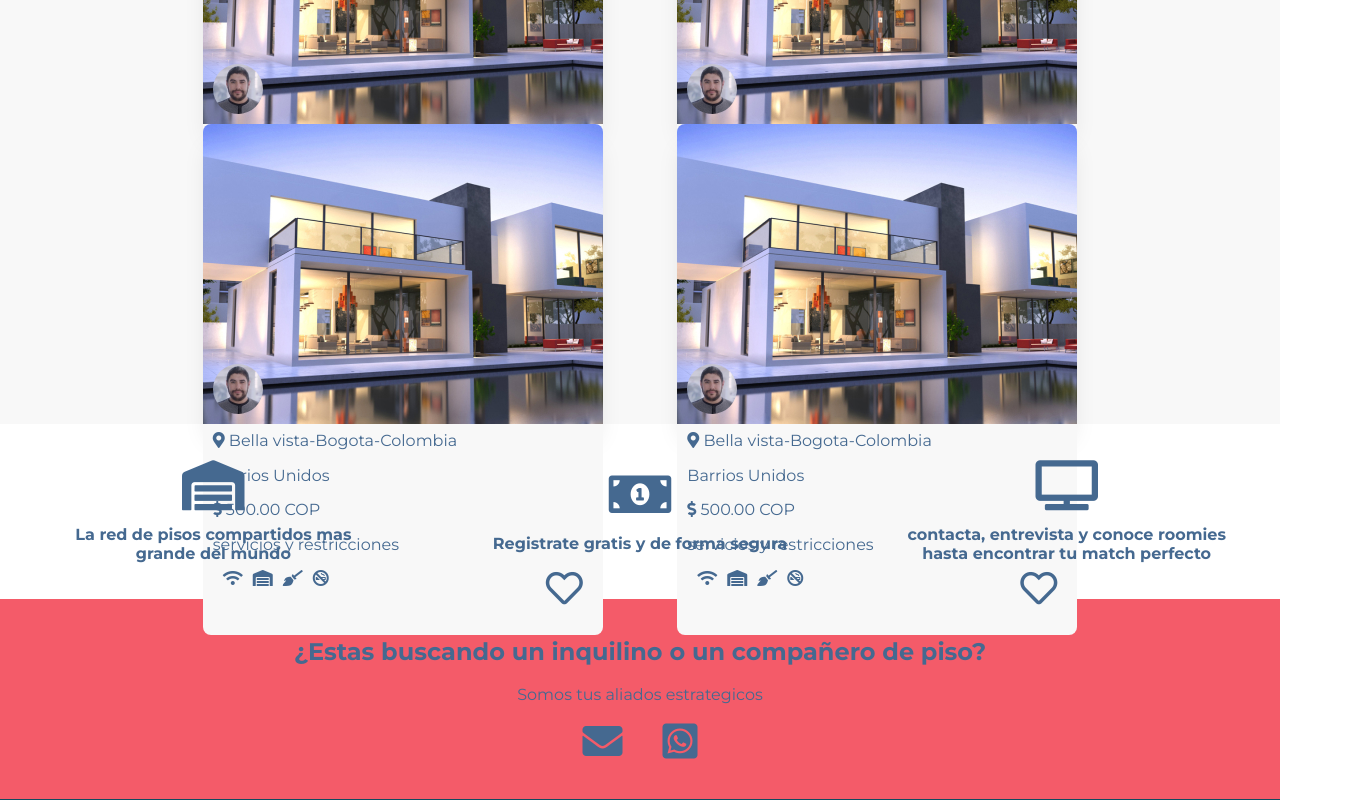
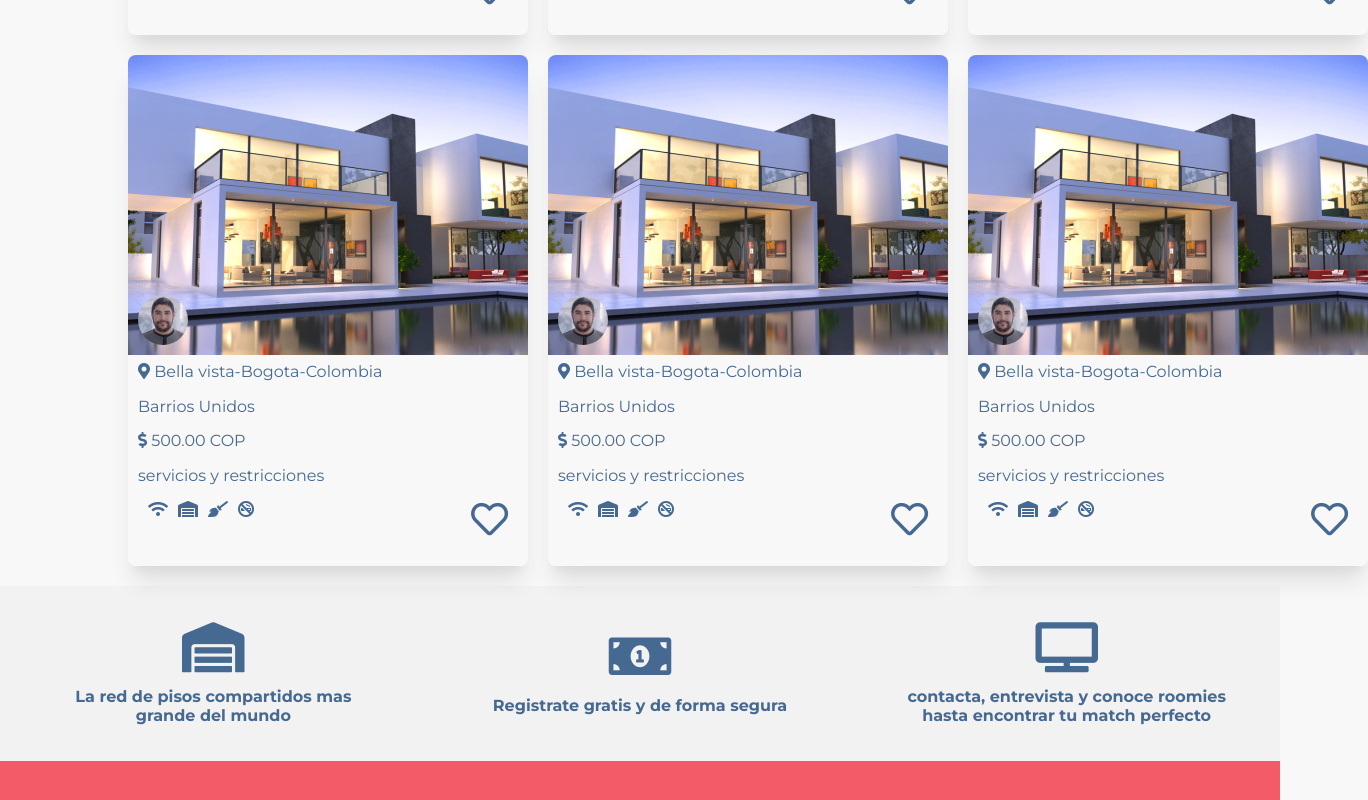
Before and after one commit to camiloVelandia/sleepSharingApp, a React app: page / in a window 1280 px wide. Shown: the part 1320-2120 px from the top of the page, 1368 px wide, since content can reach past the window. Built offline with nearby package versions, Linux system fonts and the light colour scheme.

Commit message:
hook intersection observer ready

```diff
--- a/package.json
+++ b/package.json
@@ -18,6 +18,7 @@
   "author": "Camilo Velandia @xander_dev",
   "license": "MIT",
   "dependencies": {
+    "intersection-observer": "^0.11.0",
     "react": "16.13.1",
     "react-dom": "16.13.1",
     "react-redux": "^7.2.0",
@@ -28,6 +29,7 @@
   },
   "devDependencies": {
     "@babel/core": "7.9.0",
+    "@babel/plugin-syntax-dynamic-import": "^7.8.3",
     "@babel/preset-env": "7.9.5",
     "@babel/preset-react": "7.9.4",
     "babel-eslint": "10.1.0",
--- a/src/GlobalStyles.js
+++ b/src/GlobalStyles.js
@@ -26,6 +26,7 @@ html {
 body {
   margin: 0;
   font-family: 'Montserrat', sans-serif;
+  background-color:#f8f8f8;
 }
 
 
--- a/src/components/CardContainer/styles.js
+++ b/src/components/CardContainer/styles.js
@@ -9,10 +9,12 @@ export const Section = styled.div`
   }
 `;
 export const Container = styled.div`
-  display: flex;
+  grid-template-columns:repeat(3,1fr);
+  display: grid;
+  gap:20px;
   width: 80%;
   max-width: 1166px;
-  margin: 0 auto;
+  margin: 20px auto;
   justify-content: space-evenly;
   flex-wrap: wrap;
   & section {
--- a/src/components/Cards/index.js
+++ b/src/components/Cards/index.js
@@ -1,4 +1,5 @@
 import React from 'react';
+import useLazyload from '../../hooks/useLazyLoad'
 import {
   Bgimg,
   Detailscards,
@@ -10,8 +11,12 @@ import {
 import Imageprofile from '../../../static/profile.jpg'
 
 const Cards = () => {
+  const {$element, show} = useLazyload()
   return(
-    <Card>
+    <Card ref={$element}>
+      { show
+        ?(
+          <>
             <Bgimg>
               <Imgprofile src={Imageprofile} alt="" />
             </Bgimg>
@@ -40,6 +45,8 @@ const Cards = () => {
                 </figure>
               </Services>
             </Detailscards>
+          </>
+        ):(null)}
     </Card>
   )
 }
--- a/src/components/Cards/styles.js
+++ b/src/components/Cards/styles.js
@@ -1,5 +1,12 @@
 import styled from 'styled-components';
 import  cardsimg from '../../../static/Rectangle_13.jpg'
+
+export const Card = styled.div`
+  min-height:300px;
+  border-radius: 0 0 8px 8px ;
+  box-shadow: 0 20px 25px -5px rgba(0, 0, 0, 0.1), 0 10px 10px -5px rgba(0, 0, 0, 0.04);
+`
+
 
 export const Bgimg = styled.div`
   border-radius:8px 8px 0 0;
@@ -12,6 +19,15 @@ export const Bgimg = styled.div`
   height:300px;
   width:400px;
 `
+
+
+export const Imgprofile = styled.img`
+  border-radius:50%;
+  height:50px;
+  width:50px;
+  margin:10px;
+`
+
 export const Detailscards = styled.div`
   height:211px;
   display:flex;
@@ -25,21 +41,6 @@ export const Detailscards = styled.div`
     margin: 0;
   }
 `
-
-export const Imgprofile = styled.img`
-  border-radius:50%;
-  height:50px;
-  width:50px;
-  margin:10px;
-`
-export const Card = styled.div`
-  display:block;
-  border-radius: 0 0 8px 8px ;
-  height:300px;
-  width:400px;
-  box-shadow: 0 20px 25px -5px rgba(0, 0, 0, 0.1), 0 10px 10px -5px rgba(0, 0, 0, 0.04);
-`
-
 
 
 export const Services = styled.div`
--- a/src/components/Prom/index.js
+++ b/src/components/Prom/index.js
@@ -1,8 +1,9 @@
 import React from 'react';
-import { Section, Article } from './styles';
+import { Section, Article, Wrapper} from './styles';
 
 const Prom = () => {
   return (
+    <Wrapper>
       <Section>
         <Article>
           <figure>
@@ -26,6 +27,7 @@ const Prom = () => {
           </p>
         </Article>
       </Section>
+    </Wrapper>
   );
 };
 
--- a/src/components/Prom/styles.js
+++ b/src/components/Prom/styles.js
@@ -4,7 +4,7 @@ export const Section = styled.section`
   display: flex;
   align-items: center;
   justify-content: space-around;
-  background-color: f2f2f2;
+  background-color: #F2F2F2;
   max-width: 1366px;
   margin: 0 auto;
   color: #456990;
@@ -28,3 +28,9 @@ export const Article = styled.article`
     width: 100%;
   }
 `;
+
+
+export const Wrapper =styled.div`
+  width:100%;
+  background-color:#F2F2F2;
+`
--- /dev/null
+++ b/src/hooks/useLazyLoad.js
@@ -0,0 +1,28 @@
+import {useState, useRef, useEffect} from 'react';
+
+const useLazyLoad = () => {
+  const $element = useRef(null)
+  const [show, setShow] = useState(false)
+
+  useEffect(()=> {
+    Promise.resolve(
+      typeof window.IntersectionObserver !== 'undefined'
+      ? window.IntersectionObserver
+      :import('intersection-observer')
+    )
+      .then(()=>{
+        const observer = new window.IntersectionObserver(entries => {
+          const { isIntersecting } = entries[0]
+          if(isIntersecting){
+            console.log('Yes!')
+            setShow(true)
+            observer.disconnect()
+          }
+      })
+      observer.observe($element.current)
+    })
+  }, [$element])
+  return {$element, show}
+}
+
+export default useLazyLoad;
```
Also changed, not shown: .babelrc, 9 other files (tests, documents, lock files or other folders). Lines whose indentation alone changed are shown as unchanged.
